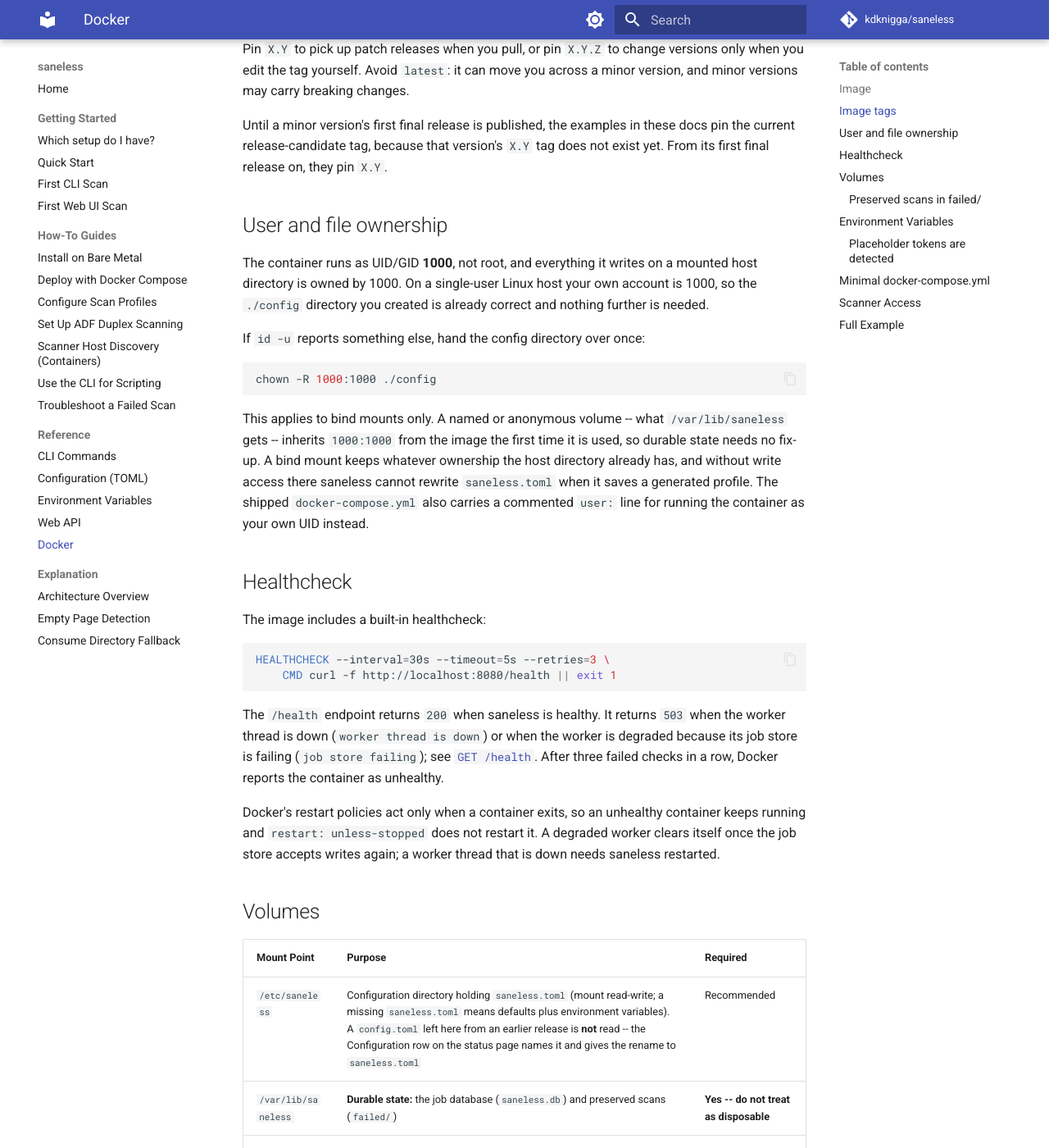
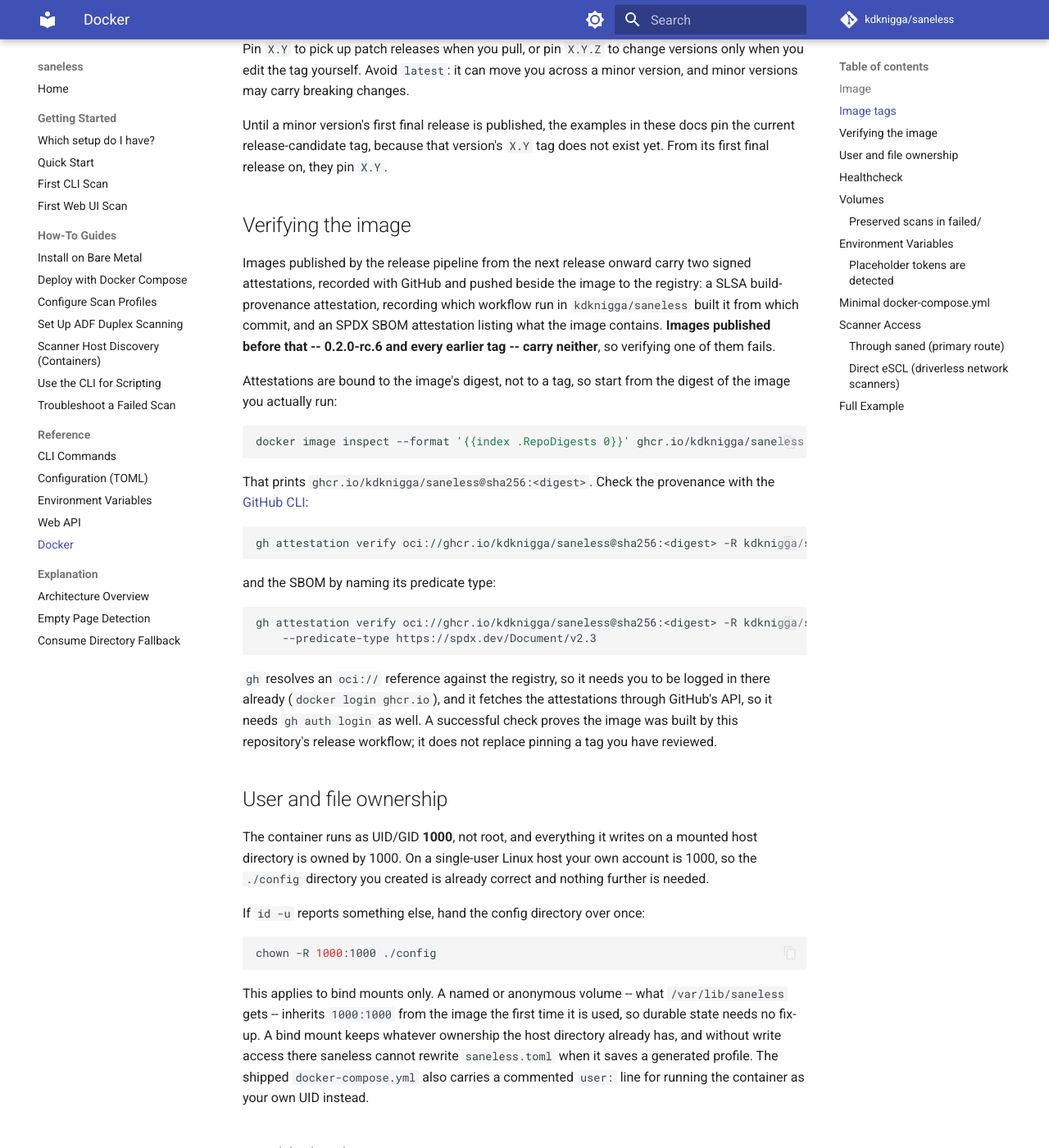
Before and after one commit to kdknigga/saneless, an MkDocs documentation site: the page built from docs/reference/docker.md, in a window 1280 px wide and 1400 px high, scrolled down 1203 px. Shown: the whole window at 82% size. Built offline with MkDocs 1.6.1 and Material for MkDocs 9.7.7, drawn with Linux system fonts in a browser that asks for light colours; comment, search, counter and statistics services are not loaded; some of the changed text lies outside the part shown.

Commit message:
docs(38-10): describe the image docker.md documents as it is built
- Healthcheck quotes the Python stdlib probe with --start-period; no curl
- data_dir defaults via XDG_STATE_HOME=/var/lib; explicit settings still win
- Scanner Access: net and escl backends only, saned primary, direct eSCL
  through a mounted escl.conf device line, mDNS marked untested
- New Verifying the image section with gh attestation verify for
  provenance and the SPDX SBOM

Co-Authored-By: Claude Opus 5.5 (1M context) <noreply@anthropic.com>
Claude-Session: https://claude.ai/code/session_013CxQxLcnRUSK9XY3SKundu

````diff
--- a/docs/reference/docker.md
+++ b/docs/reference/docker.md
@@ -42,6 +42,43 @@ Until a minor version's first final release is published, the examples in these
 docs pin the current release-candidate tag, because that version's `X.Y` tag
 does not exist yet. From its first final release on, they pin `X.Y`.
 
+## Verifying the image
+
+Images published by the release pipeline from the next release onward carry
+two signed attestations, recorded with GitHub and pushed beside the image to
+the registry: a SLSA
+build-provenance attestation, recording which workflow run in
+`kdknigga/saneless` built it from which commit, and an SPDX SBOM attestation
+listing what the image contains. **Images published before that -- 0.2.0-rc.6
+and every earlier tag -- carry neither**, so verifying one of them fails.
+
+Attestations are bound to the image's digest, not to a tag, so start from the
+digest of the image you actually run:
+
+```bash
+docker image inspect --format '{{index .RepoDigests 0}}' ghcr.io/kdknigga/saneless:0.2.0-rc.6
+```
+
+That prints `ghcr.io/kdknigga/saneless@sha256:<digest>`. Check the provenance
+with the [GitHub CLI](https://cli.github.com/):
+
+```bash
+gh attestation verify oci://ghcr.io/kdknigga/saneless@sha256:<digest> -R kdknigga/saneless
+```
+
+and the SBOM by naming its predicate type:
+
+```bash
+gh attestation verify oci://ghcr.io/kdknigga/saneless@sha256:<digest> -R kdknigga/saneless \
+    --predicate-type https://spdx.dev/Document/v2.3
+```
+
+`gh` resolves an `oci://` reference against the registry, so it needs you to be
+logged in there already (`docker login ghcr.io`), and it fetches the
+attestations through GitHub's API, so it needs `gh auth login` as well. A
+successful check proves the image was built by this repository's
+release workflow; it does not replace pinning a tag you have reviewed.
+
 ## User and file ownership
 
 The container runs as UID/GID **1000**, not root, and everything it writes on a
@@ -68,9 +105,15 @@ the container as your own UID instead.
 The image includes a built-in healthcheck:
 
 ```dockerfile
-HEALTHCHECK --interval=30s --timeout=5s --retries=3 \
-    CMD curl -f http://localhost:8080/health || exit 1
+HEALTHCHECK --interval=30s --timeout=5s --start-period=30s --retries=3 \
+    CMD ["python", "-c", "import urllib.request; urllib.request.urlopen('http://localhost:8080/health', timeout=4)"]
 ```
+
+The probe is Python's standard library, run by the image's own interpreter; the
+image carries no separate HTTP client. `urlopen` raises on a refused connection
+and on any non-2xx response, so either one exits non-zero and counts as a failed
+check. `--start-period=30s` gives the first SANE initialisation 30 seconds
+before failed checks start to count.
 
 The `/health` endpoint returns `200` when saneless is healthy. It returns `503` when the worker thread is down (`worker thread is down`) or when the worker is degraded because its job store is failing (`job store failing`); see [`GET /health`](web-api.md#get-health). After three failed checks in a row, Docker reports the container as unhealthy.
 
@@ -105,10 +148,14 @@ PDF into `/var/lib/saneless/failed/`. That copy is then the only remaining copy
 of the document. Pruning the volume, or leaving it unmounted so that it vanishes
 when the container is recreated, destroys scans that were never ingested.
 
-The image sets `SANELESS_OUTPUT__DATA_DIR=/var/lib/saneless` and declares it as
-a `VOLUME`, so a plain `docker run -v saneless-data:/var/lib/saneless` is correct
-without setting anything else. `/tmp/saneless` is not mounted by the compose
-files below: it holds nothing worth keeping between runs.
+The image sets `XDG_STATE_HOME=/var/lib`, so `data_dir` defaults to
+`/var/lib/saneless` -- the directory it declares as a `VOLUME` -- and one-shot
+commands such as `docker compose exec saneless saneless jobs` log to
+`/var/lib/saneless/saneless.log`. It is only a default: `[output] data_dir` in
+`saneless.toml`, or `SANELESS_OUTPUT__DATA_DIR`, still overrides it. A plain
+`docker run -v saneless-data:/var/lib/saneless` is therefore correct without
+setting anything else. `/tmp/saneless` is not mounted by the compose files
+below: it holds nothing worth keeping between runs.
 
 ### Preserved scans in `failed/`
 
@@ -161,7 +208,7 @@ All `SANELESS_*` environment variables are supported inside the container. Commo
 | `SANELESS_PAPERLESS__URL` | `http://paperless:8000` | Paperless-ngx URL (Docker network) |
 | `SANELESS_PAPERLESS__TOKEN` | `abc123def456` | Paperless-ngx API token. Prefer `saneless.toml` -- see below |
 | `SANELESS_OUTPUT__WEB_PORT` | `8080` | **The container's port is fixed at 8080.** `web_port` is a bare-metal setting: setting it here moves the server off the port the image exposes and the healthcheck probes, so the container reports unhealthy while the UI is in fact running somewhere else. Remap on the host instead -- `-p 8888:8080` |
-| `SANELESS_OUTPUT__DATA_DIR` | `/var/lib/saneless` | Durable state directory. **Already set by the image** -- override it only if you mount the volume somewhere else |
+| `SANELESS_OUTPUT__DATA_DIR` | `/var/lib/saneless` | Durable state directory. Not set by the image: it defaults to `/var/lib/saneless` because the image sets `XDG_STATE_HOME=/var/lib`. Set it only if you mount the volume somewhere else; it overrides `[output] data_dir` in `saneless.toml` |
 | `TZ` | `America/Chicago` | Standard container variable, **not** a saneless setting. A container's clock reports UTC without it, and saneless renders every timestamp in the server's local zone, so `TZ` is what makes the job history, `saneless jobs` and the fallback document title show your local time |
 
 See [Environment Variables](environment-variables.md) for the full list.
@@ -207,11 +254,22 @@ next time the container is recreated.
 
 ## Scanner Access
 
-The container never reaches a scanner directly, not even one plugged into its own
-host. It reaches every scanner over the SANE network protocol, which is why no
-device mapping and no `--privileged` flag appear anywhere on this page: `saned`
-owns the scanner, and saneless talks to `saned`. Set the scanner host to the
-machine `saned` runs on -- the container's own host, or another one:
+The container reaches scanners over the network only. No device mapping and no
+`--privileged` flag appear anywhere on this page, and none is needed.
+
+The image enables exactly two SANE backends, `net` and `escl`. The stock list
+enables about eighty, and SANE probes every one of them the first time it looks
+for devices, which slows that first scan by seconds even with no scanner
+attached. The consequence is that USB and every other local backend are not
+available inside the container: a scanner plugged into the host is reached
+through `saned` on that host, like any other.
+
+### Through `saned` (primary route)
+
+`saned` owns the scanner, and saneless talks to `saned` over the SANE network
+protocol. This works for any scanner SANE supports, including USB scanners on
+the container's own host. Set the scanner host to the machine `saned` runs on --
+the container's own host, or another one:
 
 ```yaml
 services:
@@ -228,6 +286,47 @@ services:
 saneless injects this value into `SANE_NET_HOSTS` before initializing the SANE backend, enabling automatic scanner discovery inside the container.
 
 For detailed setup instructions, see [Scanner Host Discovery](../how-to/scanner-host-discovery.md).
+
+### Direct eSCL (driverless network scanners)
+
+Many current network scanners and multifunction printers speak eSCL (Apple
+AirScan), which the image's `escl` backend reaches directly, with no `saned` in
+between. Name the scanner in an `escl.conf` holding one `device` line -- its URL,
+then an optional model name:
+
+```text
+device http://192.168.1.60:80
+```
+
+Use `https://` and the matching port when the scanner serves eSCL over TLS.
+Mount the file read-only over the image's own copy:
+
+```yaml
+services:
+  saneless:
+    image: ghcr.io/kdknigga/saneless:0.2.0-rc.6
+    ports:
+      - "8080:8080"
+    volumes:
+      - ./config:/etc/saneless
+      - saneless-data:/var/lib/saneless
+      - ./escl.conf:/etc/sane.d/escl.conf:ro
+
+volumes:
+  saneless-data:
+```
+
+`saneless devices` lists the scanner under a name beginning `escl:`. With
+`scanner.device` empty saneless uses the first device it finds; set
+`scanner.device` to that name to choose it explicitly when `saned` offers
+others too.
+
+Automatic eSCL discovery over mDNS, with no `device` line, is **untested** in
+the container. The `escl` backend discovers scanners through the host's
+avahi-daemon over the system D-Bus, so it would need the host's avahi-daemon
+running and its D-Bus socket (`/run/dbus/system_bus_socket`) mounted into the
+container. Host networking alone is not enough: the container still has no
+avahi-daemon to ask. Prefer the explicit `device` line.
 
 ## Full Example
 
````
